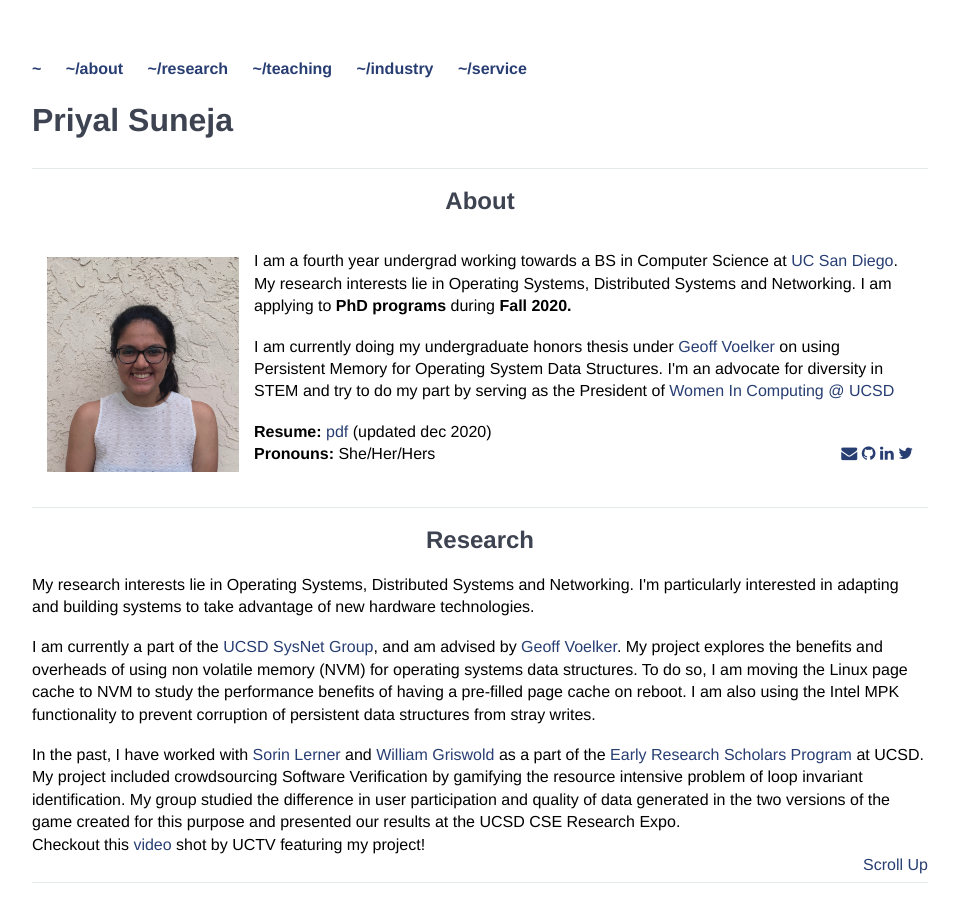
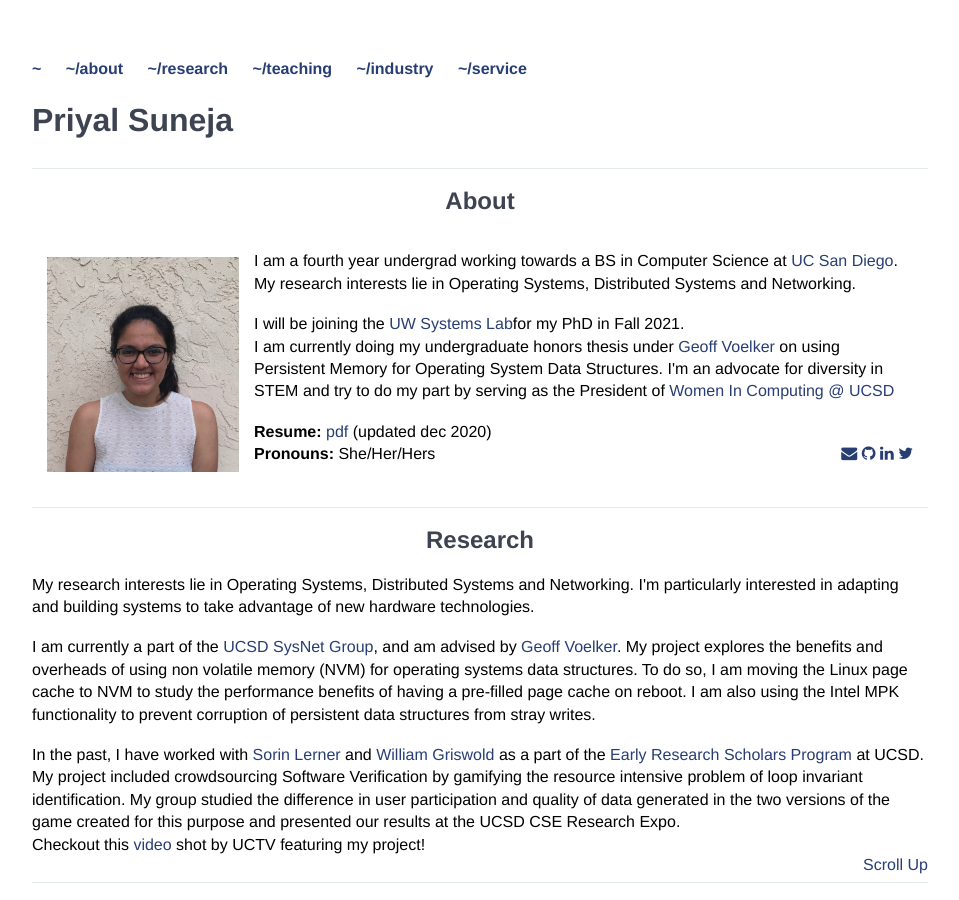
Before and after one commit to p-suneja/p-suneja.github.io, a Jekyll site: the page built from index.html, in a window 1280 px wide and 900 px high. Shown: the whole window, without its empty margins (160-1119 px from the left). Built offline with Jekyll 4.4.1, drawn with Linux system fonts in a browser that asks for light colours; nearby versions of some CDN libraries.

Commit message:
Update index.html

```diff
--- a/index.html
+++ b/index.html
@@ -18,8 +18,9 @@ title: Priyal Suneja
 
   		<section style="float:right;text-align:left" class="intro-text">
 	   		<p> I am a fourth year undergrad working towards a BS in Computer Science at <a href="https://cse.ucsd.edu/" target="_blank">
-				UC San Diego</a>. My research interests lie in Operating Systems, Distributed Systems and Networking. I am applying to <b> PhD programs </b> during
-                <b> Fall 2020. </b></p> <br>
+				UC San Diego</a>. My research interests lie in Operating Systems, Distributed Systems and Networking. </p> <br>
+
+			<p>I will be joining the <a hfref="https://syslab.cs.washington.edu/" target="_blank">UW Systems Lab</a>for my PhD in Fall 2021. </p>
 			<p> I am currently doing my undergraduate honors thesis under
                 <a href="http://cseweb.ucsd.edu/~voelker/" target="_blank">
                 Geoff Voelker</a> on using Persistent Memory for Operating
```
